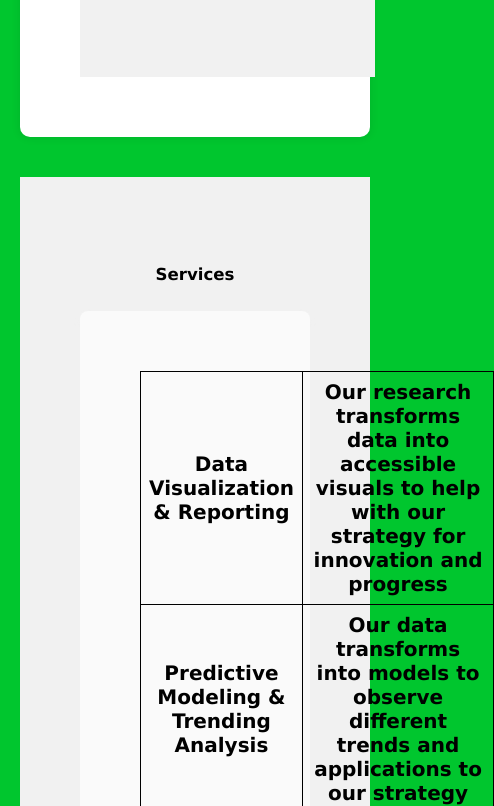
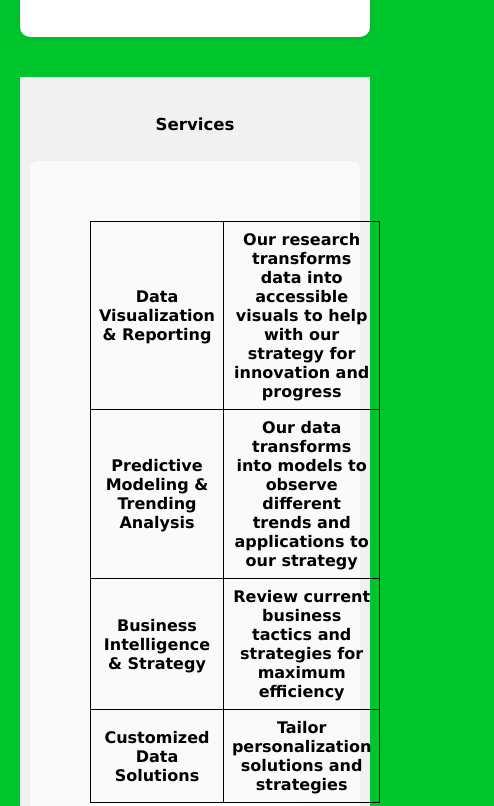
Before and after one commit to dwrest/TekLex, a plain HTML site: page aboutus.html in a window 390 px wide. Shown: the part 1502-2308 px from the top of the page, 494 px wide, since content can reach past the window. Drawn offline with Linux system fonts and the light colour scheme.

Commit message:
Update tex2.css

```diff
--- a/tex2.css
+++ b/tex2.css
@@ -141,7 +141,18 @@ img {
 }
 
 @media screen and (max-width: 700px) {
-    .row, .navbar {
+    .row, .navbar,.service, .side, .main, .main-content{
         flex-direction:column;
     }
+    .side, .main {
+        padding: 10px;
+    }
+
+    table{
+      width: 100%
+    }
+
+    th, td{
+      font-size: 16px;
+    }
 }
```
